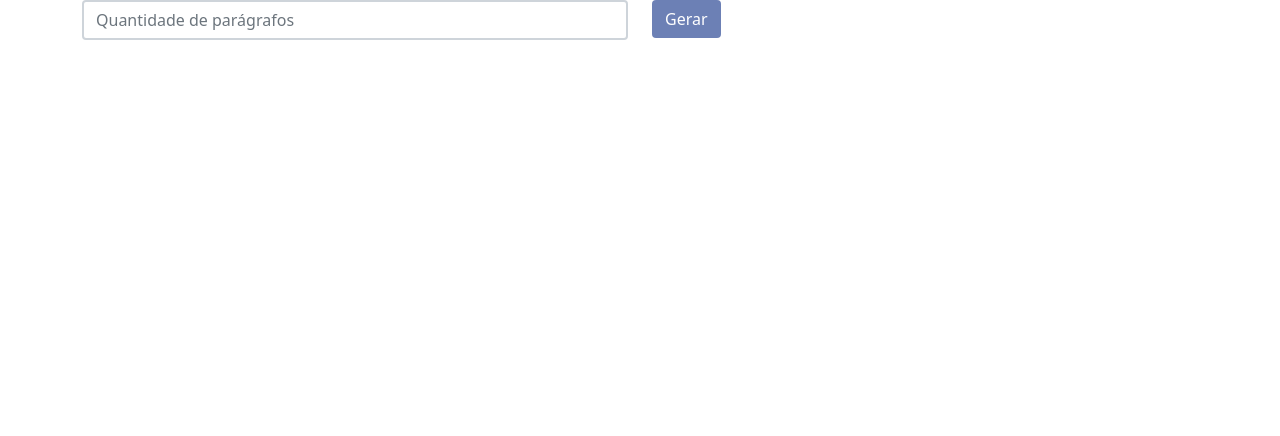
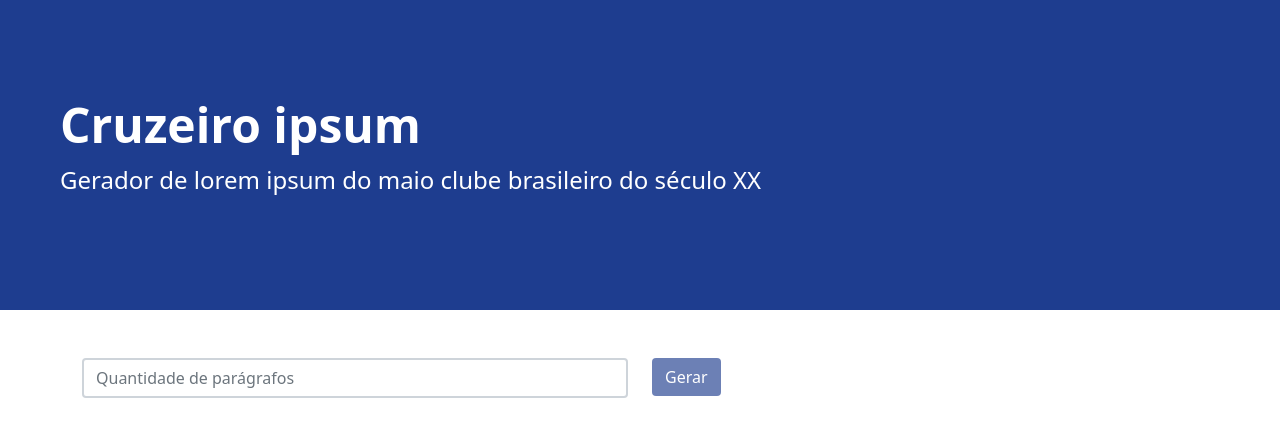
Before and after one commit to ressenzo/cruzeiro-ipsum-generator, a React (Create React App) app: page / in a window 1280 px wide. Shown: the top 436 px of the page. Built offline with nearby package versions, Linux system fonts and the light colour scheme.

Commit message:
Creating header component

```diff
--- a/src/App.tsx
+++ b/src/App.tsx
@@ -1,6 +1,7 @@
 import { FormEvent, useRef, useState } from "react";
 import Button from "./components/Button/Button";
 import Form from "./components/Form/Form";
+import Header from "./components/Header/Header";
 import ResultContainer from "./components/ResultContainer/ResultContainer";
 import { CRUZEIRO_WORDS } from "./words/cruzeiro-words";
 import { IPSUM_WORDS } from "./words/ipsum-words";
@@ -96,7 +97,10 @@ const App = () => {
   }
 
   return (
-    <div className="container">
+    <>
+      <Header />
+
+      <div className="container mt-5">
         <Form
           onSubmit={generateIpsum}
           onChangeQuantity={setParagraphQuantity}
@@ -121,6 +125,7 @@ const App = () => {
           }
           </div>
         </div>
+    </>
   )
 }
 
--- a/src/components/Form/Form.tsx
+++ b/src/components/Form/Form.tsx
@@ -41,7 +41,7 @@ const Form = ({
     }
 
     return (
-        <div className="row">
+        <div className="row mb-5">
             <form onSubmit={onSubmit}>
                 <div className="row">
                     <div className="col">
--- /dev/null
+++ b/src/components/Header/Header.tsx
@@ -0,0 +1,14 @@
+const Header = () => {
+    return (
+        <div style={{ backgroundColor: "#1E3D8F", color: "#FFF" }} className="p-5">
+            <div className="container-fluid py-5">
+                <h1 className="display-5 fw-bold">Cruzeiro ipsum</h1>
+                <p className="col-md-8 fs-4">
+                    Gerador de lorem ipsum do maio clube brasileiro do século XX
+                </p>
+            </div>
+        </div>
+    );
+}
+
+export default Header;
```
Lines whose indentation alone changed are shown as unchanged.
